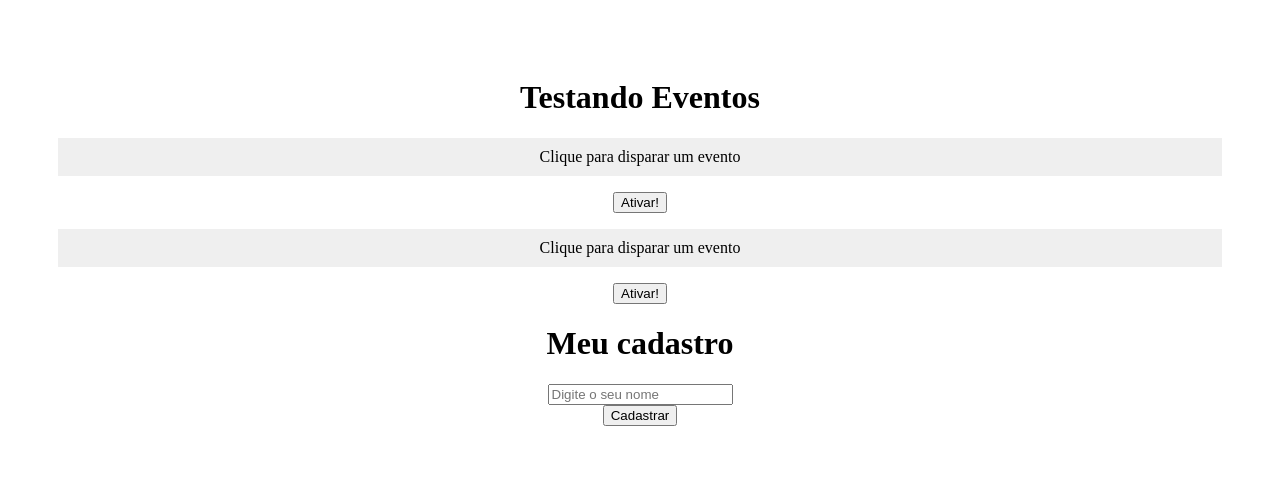
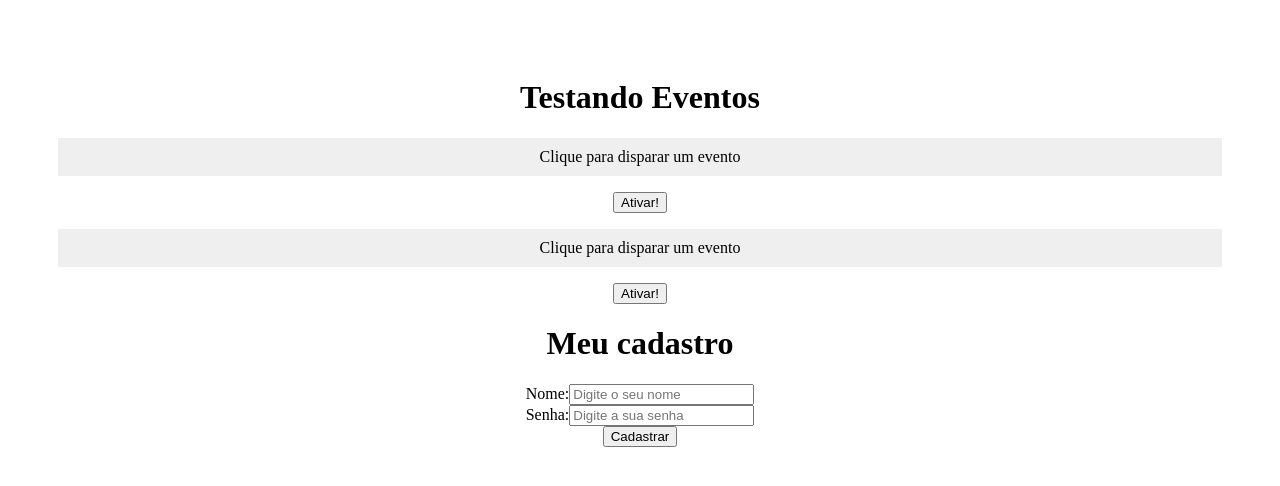
Before and after one commit to CaikLacerda/curso_react, a React (Create React App) app in the folder meu-projeto/: page / in a window 1280 px wide. Shown: the top 486 px of the page. Built offline with nearby package versions, Linux system fonts and the light colour scheme.

Commit message:
useState

```diff
--- a/meu-projeto/src/components/Form.jsx
+++ b/meu-projeto/src/components/Form.jsx
@@ -1,16 +1,38 @@
+import { useState } from 'react'
+
 function Form() {
 
     function cadastrarUsuario(e) {
         e.preventDefault() // Usa-se este comando para prevenir a funcionalidade padrao do HTML de enviar o formulario, sem que possa ser mostrado no console o codigo abaixo
-        console.log("Cadastrou o usuario")
+        console.log(`Usuario ${name} foi cadastrado com a senha ${password}`)
     }
+
+    const [name, setName] = useState()
+    const [password, setPassword] = useState()
 
     return (
         <div>
             <h1>Meu cadastro</h1>
             <form onSubmit={cadastrarUsuario}>
                 <div>
-                    <input type="text" placeholder="Digite o seu nome"/>
+                    <label htmlFor="name">Nome:</label>
+                    <input
+                        type="text"
+                        id="name"
+                        name="name"
+                        placeholder="Digite o seu nome"
+                        onChange={(e) => setName(e.target.value)}
+                    />
+                </div>
+                <div>
+                    <label htmlFor="password">Senha:</label>
+                    <input
+                        type="password"
+                        id="password"
+                        name="password"
+                        placeholder="Digite a sua senha"
+                        onChange={(e) => setPassword(e.target.value)}
+                    />
                 </div>
                 <div>
                     <input type="submit" value="Cadastrar" />
```
